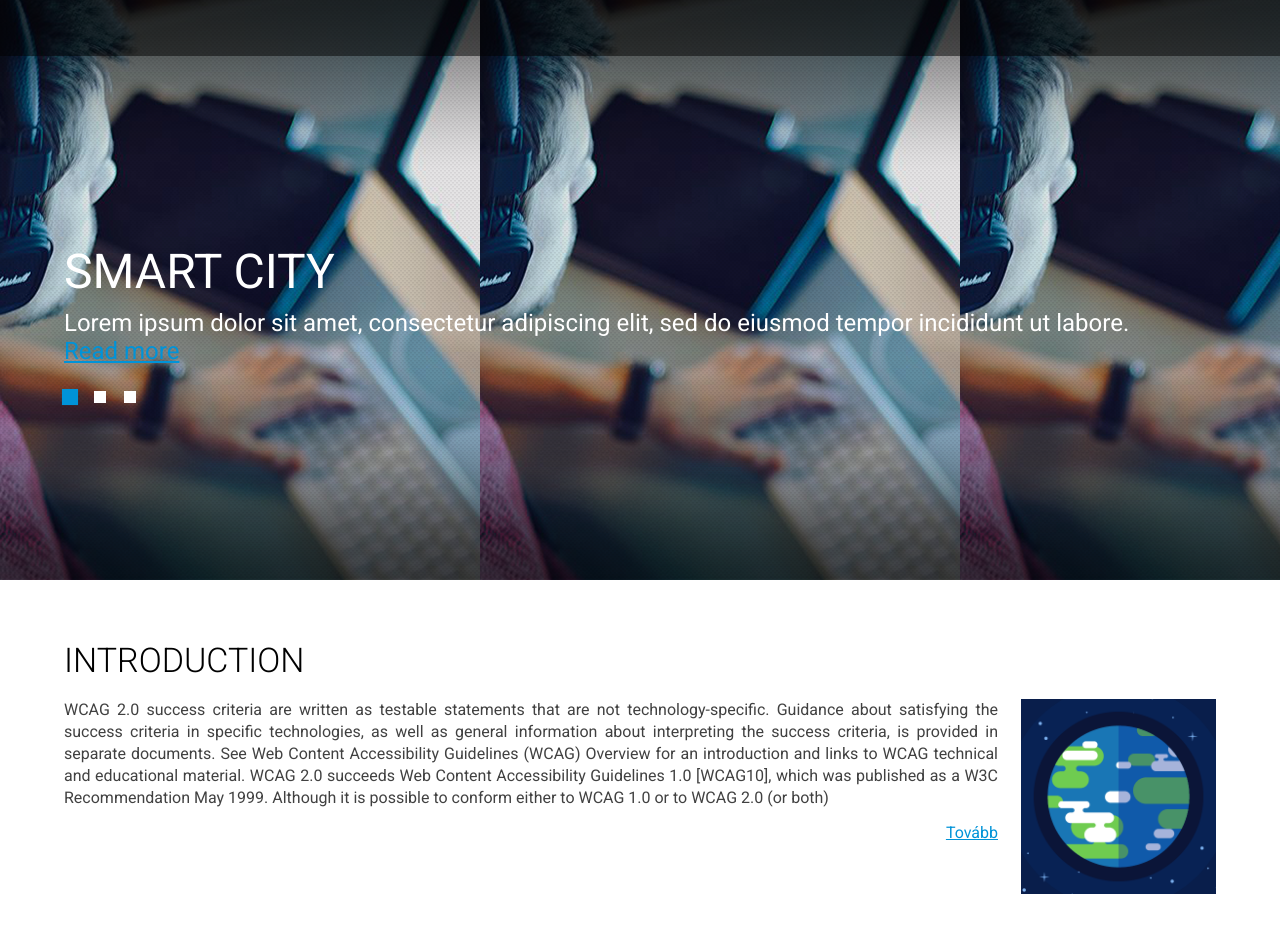
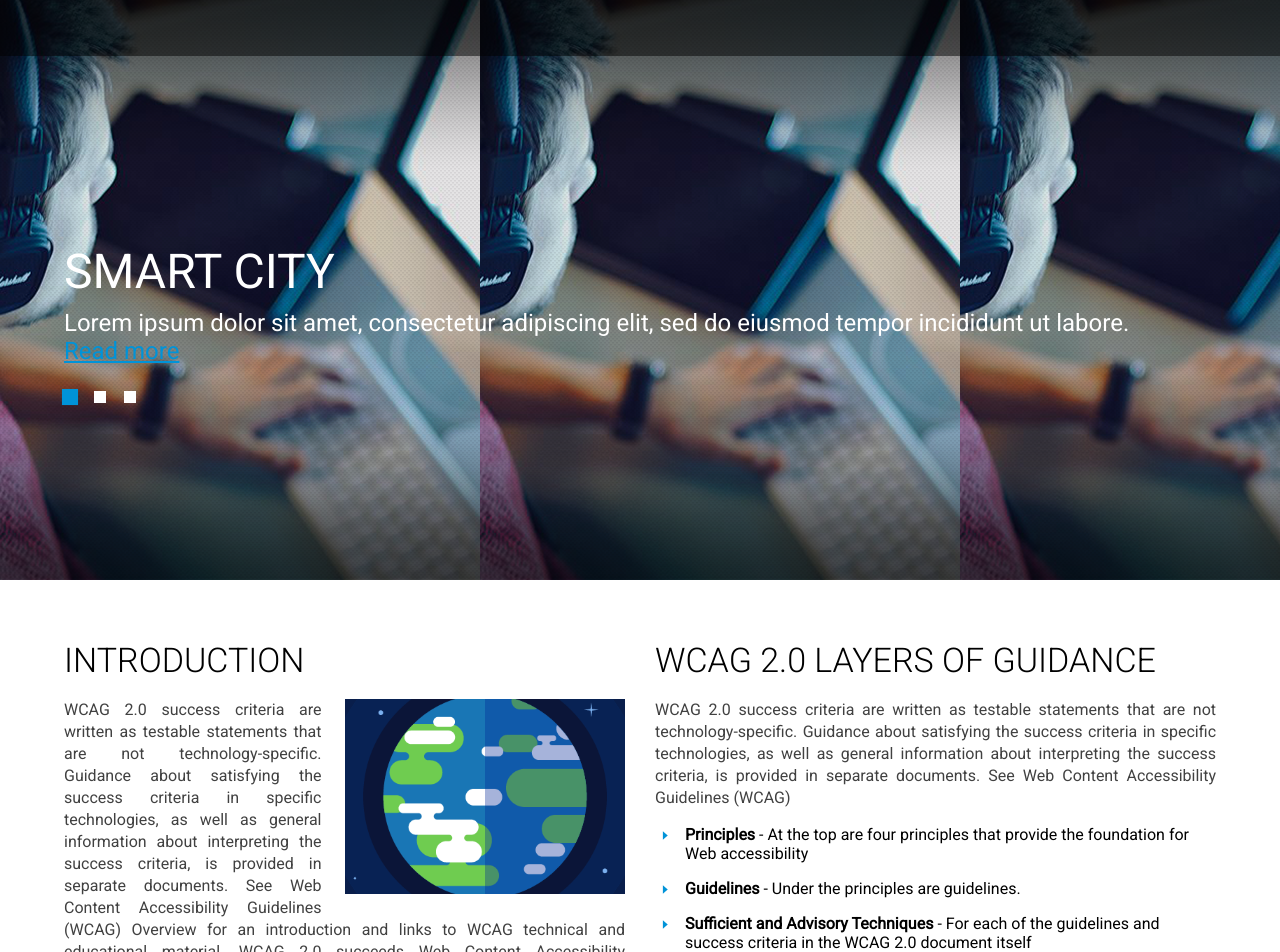
Before and after one commit to patakiIstvan/Smart-city-landpage, a React (Create React App) app: page / in a window 1280 px wide. Shown: the top 952 px of the page. Built offline with nearby package versions, Linux system fonts and the light colour scheme.

Commit message:
Mobile styling is ready

```diff
--- a/src/components/Footer/Footer.jsx
+++ b/src/components/Footer/Footer.jsx
@@ -1,9 +1,17 @@
-import React from 'react'
+import React, { useState } from 'react'
 import facebookLogo from '../../assets/svg/facebook-logo.svg';
 import linkedinLogo from '../../assets/svg/linkedin-logo.svg';
 import twitterLogo from '../../assets/svg/twitter-logo.svg';
+import submitIcon from '../../assets/svg/submit-icon.svg';
 
 function Footer() {
+  // usestates
+  const [char, setChar] = useState(0)
+
+  const charLeft = (e) => {
+    setChar(e.target.value.length)
+  }
+
   return (
     <footer className='footer section'>
       <div className="container">
@@ -16,17 +24,18 @@ function Footer() {
             <img className="icon twitter" src={twitterLogo} alt="" />
           </div>
         </div>
-        <div className="right"></div>
-        <h3 className='title title2'>Contact form</h3>
-        <form action="">
-          <input className='input-field' type="text" name="fullName" id="fullName" />
-          <input className='input-field' type="email" name="" id="" />
-          <textarea className='input-field long-input' name="txtmsg" id="txtmsg" cols="30" rows="10"></textarea>
-          <label className='char-left' htmlFor="txtmsg">maximium 200 karakter - 200 maradt</label>
-          <button id='send'>SEND <img src="" alt="" /></button>
-        </form>
+        <div className="right">
+          <h3 className='title title2'>Contact form</h3>
+          <form action="">
+            <input className='input-field' type="text" name="fullName" id="fullName" />
+            <input className='input-field' type="email" name="" id="" />
+            <textarea onKeyUp={charLeft} className='input-field long-input' name="txtmsg" id="txtmsg" maxlength="200"></textarea>
+            <label className='char-left' htmlFor="txtmsg">{`maximium 200 karakter - ${200 - char} maradt`}</label>
+            <button id='send'>SEND<img src={submitIcon} alt="submit icon" /></button>
+          </form>
+        </div>
       </div>
-      <p className="credit">© 2013, All rights reserved. <a href='https://ponte.hu'>Ponte.hu</a>, H-1134 Budapest, Váci út 19. - Panoráma Ház 3.em.,  Tel.: <a href='tel:3613730733'>(+36 1) 373 0733</a>,  E-mail: <a href='mailto:info@ponte.hu'>info@ponte.hu</a>  </p>
+      <p className="credit">© 2013, All rights reserved. <a href='https://ponte.hu'>Ponte.hu</a>, H-1134 Budapest, Váci út 19. - Panoráma Ház 3.em.,  Tel.: <a href='tel:3613730733'>(+36 1) 373 0733</a>,  E-mail: <a href='mailto:info@ponte.hu'>info@ponte.hu</a></p>
     </footer>
   )
 }
--- a/src/components/Footer/Footer.scss
+++ b/src/components/Footer/Footer.scss
@@ -1,6 +1,11 @@
 .footer {
   background-color: #2D333D;
   color: $white;
+
+  .container {
+    display: flex;
+    flex-direction: column;
+  }
 
   .title {
     font-size: 24px;
@@ -48,6 +53,7 @@
 
   .input-field {
     outline: none;
+    position: relative;
     width: 100%;
     margin-bottom: 30px;
     height: 50px;
@@ -56,6 +62,22 @@
     padding: 16px 18px 12px;
     font-size: 16px;
     color: $white;
+  }
+
+  // .input-field[type=text]::after {
+  //   content: "Name";
+  // }
+
+  .input-field::after {
+    content: "";
+    position: absolute;
+    width: 100%;
+    height: 50px;
+    top: 0px;
+    left: 0px;
+    background-color: gray;
+    color: $white;
+    z-index: 80;
   }
 
   .input-field:focus {
@@ -78,7 +100,19 @@
   #send {
     display: block;
     cursor: pointer;
-    color: red;
+    color: white;
+    font-size: 18px;
+    padding: 16px 26px 12px;
+    background-color: $anchorColor;
+    margin-left: auto;
+    border: none;
+    margin-bottom: 25px;
+    border-radius: 3px;
+    cursor: pointer;
+
+    img {
+      margin-left: 22px;
+    }
   }
 
   .credit {
@@ -91,4 +125,23 @@
       text-decoration: underline;
     }
   }
+
+  @media screen and (min-width: $lSize) {
+    .container {
+      flex-direction: row;
+      gap: 126px;
+
+      .left {
+        flex: 1;
+      }
+
+      .right {
+        flex: 1;
+
+        .title2 {
+          margin-top: 28px;
+        }
+      }
+    }
+  }
 }
--- a/src/components/Introduction/Introduction.jsx
+++ b/src/components/Introduction/Introduction.jsx
@@ -7,7 +7,7 @@ function Introduction() {
     <section className='section introduction'>
       <div className="container">
         <h2 className='title'>Introduction</h2>
-        <img src={earthImg} alt="An illustration about the earth" />
+        <div className="image__container"><img src={earthImg} alt="An illustration about the earth" /></div>
         <p>WCAG 2.0 success criteria are written as testable statements that are not technology-specific. Guidance about satisfying the success criteria in specific technologies, as well as general information about interpreting the success criteria, is provided in separate documents. See Web Content Accessibility Guidelines (WCAG) Overview for an introduction and links to WCAG technical and educational material. WCAG 2.0 succeeds Web Content Accessibility Guidelines 1.0 [WCAG10], which was published as a W3C Recommendation May 1999. Although it is possible to conform either to WCAG 1.0 or to WCAG 2.0 (or both)</p>
         <div className="more">
           <a href="https://verysmartcity.netlify.app">Tovább</a>
--- a/src/components/Introduction/Introduction.scss
+++ b/src/components/Introduction/Introduction.scss
@@ -19,11 +19,32 @@
       color: $primaryColor;
     }
 
-    img {
+    .image__container {
       width: 195px;
       height: 195px;
       float: right;
       margin: 0 0 25px 23px;
+      position: relative;
+
+      &::after {
+
+        content: "";
+        display: block;
+        padding-bottom: 100%;
+
+      }
+
+      img {
+        position: absolute;
+        top: 0;
+        bottom: 0;
+        left: 0;
+        right: 0;
+        width: 100%;
+        height: 100%;
+        object-fit: cover;
+        object-position: center;
+      }
     }
 
     li {
@@ -53,3 +74,20 @@
     }
   }
 }
+
+@media screen and (min-width: $lSize) {
+  .introduction {
+    flex-direction: row;
+    gap: 30px;
+
+    .container {
+      flex: 1;
+
+      .image__container {
+        width: 50%;
+        aspect-ratio: 1;
+        display: inline-block;
+      }
+    }
+  }
+}
```
